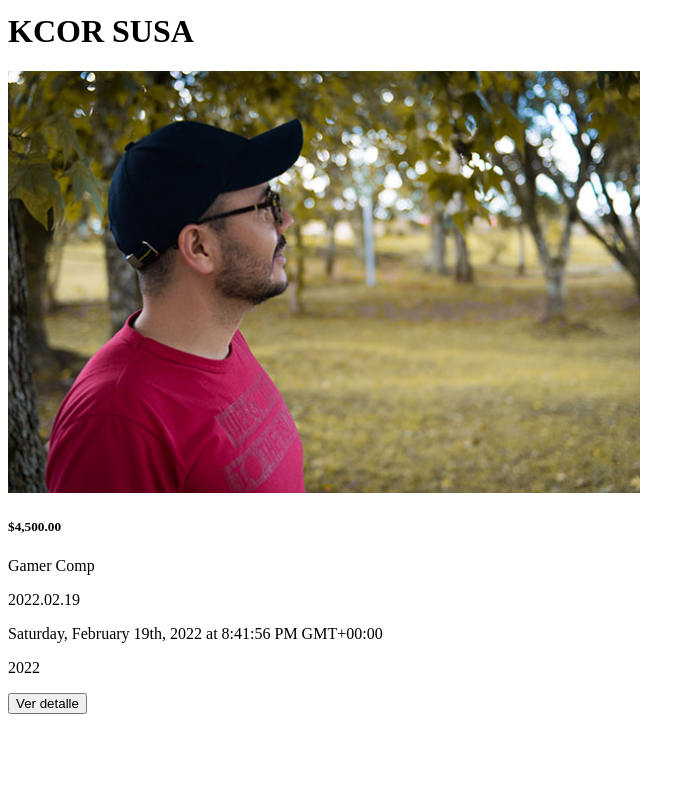
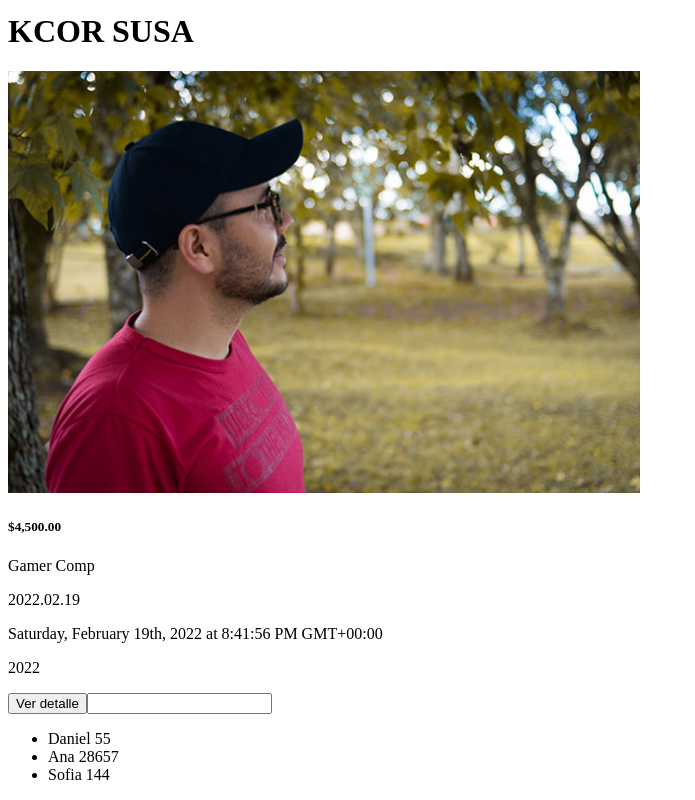
Before and after one commit to riverodc/myapp-angular, an Angular app: page / in a window 1280 px wide. Shown: the part 3033-3833 px from the top of the page, without its empty margins (0-695 px from the left). Before the commit the page ends 3755 px from the top, so only its background shows below. Built offline with nearby package versions, Linux system fonts and the light colour scheme.

Commit message:
Pipes - prueba de uso PIPE

```diff
--- a/src/app/app.component.html
+++ b/src/app/app.component.html
@@ -1,3 +1,4 @@
+
 <h1>Hello World {{ title }}</h1>
 <p>{{ 1 + '1'}}</p>
 
@@ -62,3 +63,7 @@
 
 
 <app-product-list></app-product-list>
+
+
+
+<app-list></app-list>
--- /dev/null
+++ b/src/app/components/list/list.component.html
@@ -0,0 +1,7 @@
+<input type="text" [(ngModel)] = "name" (keydown.enter)="addUser()">
+
+<ul>
+    <li *ngFor="let user of users">
+        {{ user.name }} {{ user.number | fibonacci }}
+    </li>
+</ul>
--- /dev/null
+++ b/src/app/components/list/list.component.ts
@@ -0,0 +1,57 @@
+import { Component, OnInit } from '@angular/core';
+
+/* Función para calcular fibonacci */
+const fibonacci = (num: number): number => {
+  if (num === 1 || num === 2) {
+    return 1;
+  }
+  return fibonacci(num - 1) + fibonacci(num - 2);
+};
+
+@Component({
+  selector: 'app-list',
+  templateUrl: './list.component.html',
+  styleUrls: ['./list.component.scss']
+})
+export class ListComponent implements OnInit {
+
+  name!: string;
+
+  users = [
+    {
+      name: 'Daniel',
+      number: 10
+    },
+
+    {
+      name: 'Ana',
+      number: 23
+    },
+
+    {
+      name: 'Sofia',
+      number: 12
+    }
+
+  ];
+
+  constructor() { }
+
+  ngOnInit(): void {
+  }
+
+  addUser() {
+    this.users.push({
+      name: this.name,
+      number: 5
+    });
+    /* Limpio el input */
+    this.name = '';
+  }
+
+  calcFib(num: number) {
+    console.log('fib');
+   return fibonacci(num);
+  }
+
+}
--- /dev/null
+++ b/src/app/pipes/fibonacci.pipe.ts
@@ -0,0 +1,20 @@
+import { Pipe, PipeTransform } from '@angular/core';
+
+const fibonacci = (num: number): number => {
+  if (num === 1 || num === 2) {
+    return 1;
+  }
+  return fibonacci(num - 1) + fibonacci(num - 2);
+};
+
+@Pipe({
+  name: 'fibonacci'
+})
+export class FibonacciPipe implements PipeTransform {
+
+  transform(value: number): any {
+    console.log('fib');
+    return fibonacci(value);
+  }
+
+}
```
Also changed, not shown: src/app/app.module.ts (+7 -1 lines), src/app/components/list/list.component.scss (added), 2 other files (tests, documents, lock files or other folders).
